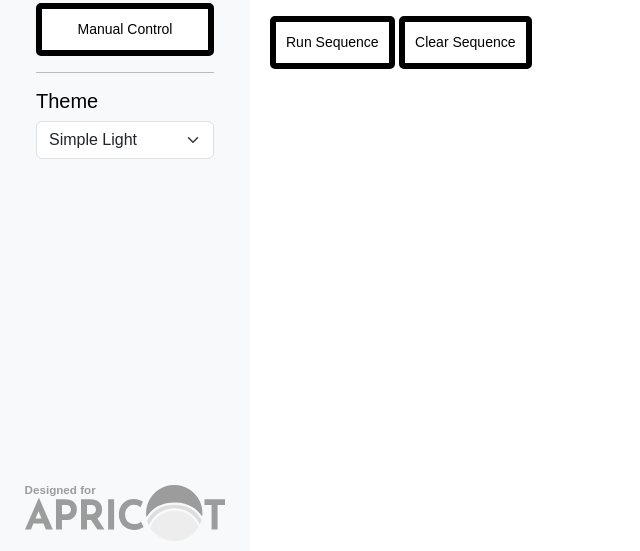
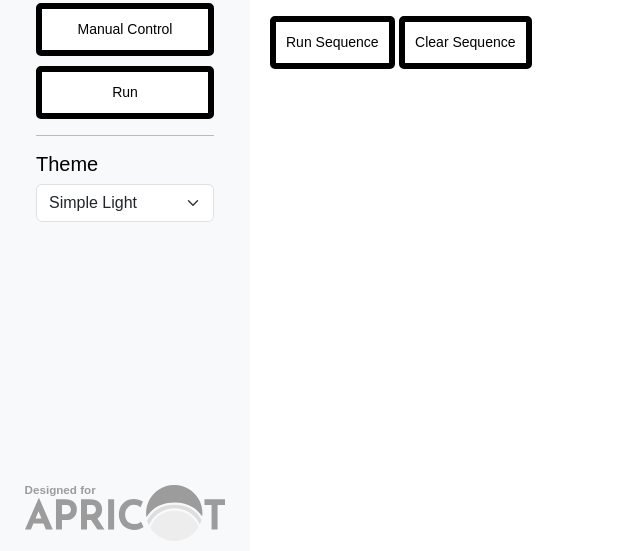
Before and after one commit to harilaosk/JCACS_flask, a Flask app: page / in a window 1280 px wide. Shown: the part 249-800 px from the top of the page, without its empty margins (0-640 px from the left). Run offline with Flask 3, Linux system fonts and the light colour scheme.

Commit message:
Add new run page to nav

```diff
--- a/templates/base.html
+++ b/templates/base.html
@@ -24,6 +24,7 @@
                         <a href="/" class="nav-btn {% if request.path == '/' %}active{% endif %}">Home</a>
                         <a href="/activities" class="nav-btn {% if request.path == '/activities' %}active{% endif %}">Activities</a>
                         <a href="/manual_control_page" class="nav-btn {% if request.path == '/manual_control_page' %}active{% endif %}">Manual Control</a>
+                        <a href="/run_cycles" class="nav-btn {% if request.path == '/run_cycles' %}active{% endif %}">Run</a>
                         <hr>
                         <h5>Theme</h5>
                         <select id="theme-selector" class="form-select">
```
